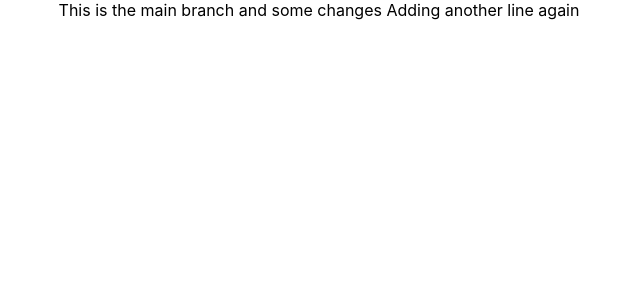
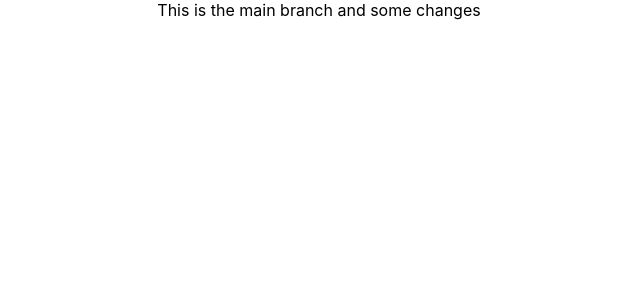
Before and after one commit to PathaAbhilaah/sample, a React (Create React App) app in the folder okayproject/: page / in a window 1280 px wide. Shown: the top 300 px of the page, without its empty margins (321-961 px from the left). Built offline with nearby package versions, Linux system fonts and the light colour scheme.

Commit message:
new commit

```diff
--- a/okayproject/src/App.js
+++ b/okayproject/src/App.js
@@ -6,7 +6,6 @@ function App() {
     <div className="App">
 
      This is the main branch and some changes
-     Adding another line again
 
 
     </div>
```
